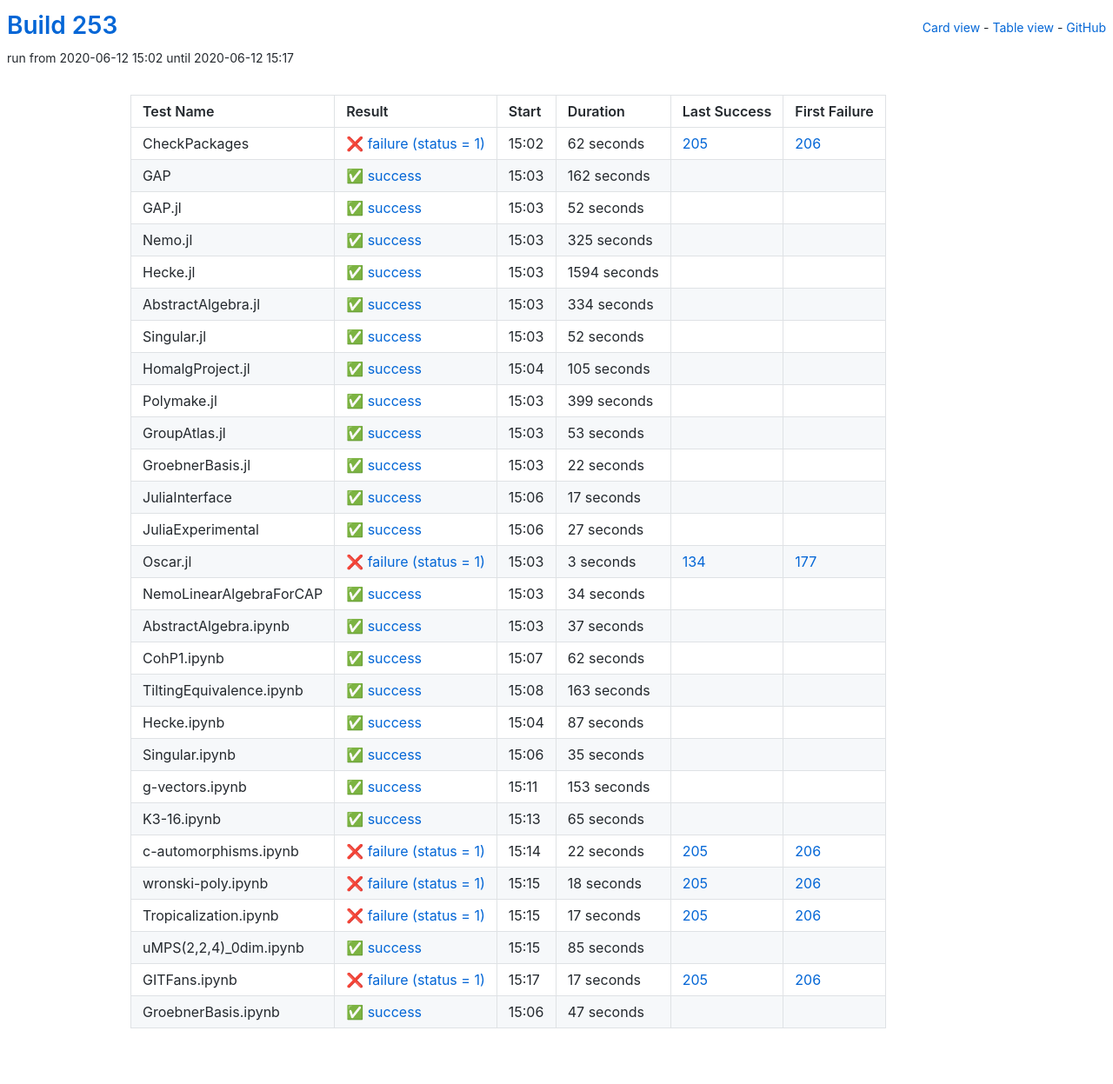
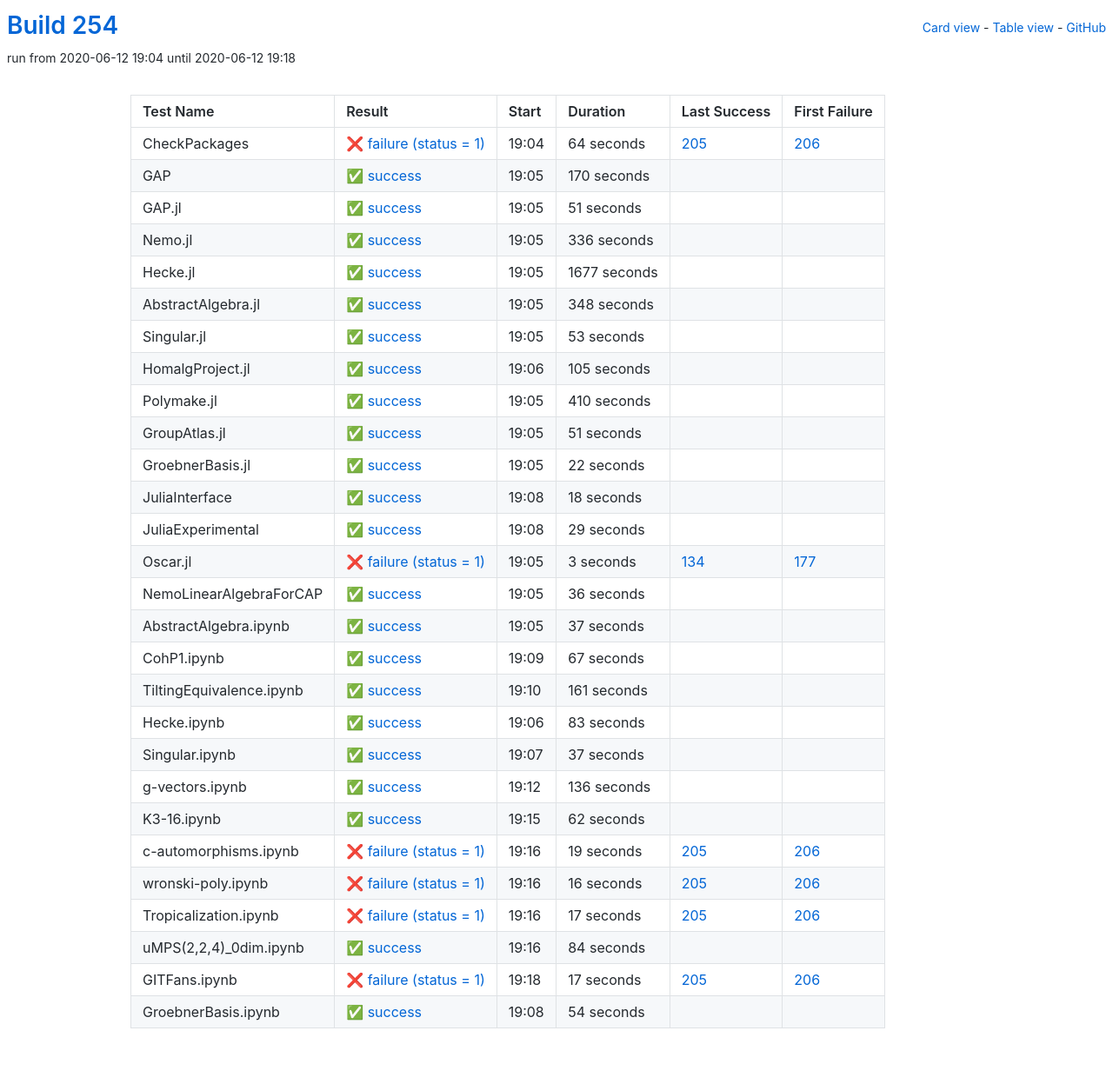
Before and after one commit to oscar-system/oscar-ci-status-stable, a Jekyll site: the page built from table.html, in a window 1280 px wide. Shown: the whole page at 87% size. Built offline with Jekyll 4.4.1, drawn with Linux system fonts in a browser that asks for light colours.

Commit message:
Build #254

```diff
--- a/_data/ci.yml
+++ b/_data/ci.yml
@@ -1,6 +1,6 @@
 ---
-build: 253
-build_url: https://oscarci.mathematik.uni-kl.de/job/oscar-stable/253/
+build: 254
+build_url: https://oscarci.mathematik.uni-kl.de/job/oscar-stable/254/
 job: oscar-stable
 organization: oscar-system
 repo: oscar-ci-status-stable
@@ -8,92 +8,92 @@ repourl: https://github.com/oscar-system/oscar-ci-status-stable
 tests:
 - name: CheckPackages
   id: checkpackages
-  log: https://oscarci.mathematik.uni-kl.de/job/oscar-stable/253/artifact/logs/build-253/CheckPackages.log
-  start: 2020-06-12 15:02
+  log: https://oscarci.mathematik.uni-kl.de/job/oscar-stable/254/artifact/logs/build-254/CheckPackages.log
+  start: 2020-06-12 19:04
   success: false
   exitcode: 1
   status: failure
-  duration: 62
+  duration: 64
   last_success: 205
   last_success_url: https://oscarci.mathematik.uni-kl.de/job/oscar-stable/205/
   first_failure: 206
   first_failure_url: https://oscarci.mathematik.uni-kl.de/job/oscar-stable/206/
 - name: GAP
   id: gap
-  log: https://oscarci.mathematik.uni-kl.de/job/oscar-stable/253/artifact/logs/build-253/GAP.log
-  start: 2020-06-12 15:03
+  log: https://oscarci.mathematik.uni-kl.de/job/oscar-stable/254/artifact/logs/build-254/GAP.log
+  start: 2020-06-12 19:05
   success: true
   exitcode: 0
   status: success
-  duration: 162
+  duration: 170
   last_success: false
   last_success_url:
   first_failure: false
   first_failure_url:
 - name: GAP.jl
   id: gap-jl
-  log: https://oscarci.mathematik.uni-kl.de/job/oscar-stable/253/artifact/logs/build-253/GAP.jl.log
-  start: 2020-06-12 15:03
+  log: https://oscarci.mathematik.uni-kl.de/job/oscar-stable/254/artifact/logs/build-254/GAP.jl.log
+  start: 2020-06-12 19:05
   success: true
   exitcode: 0
   status: success
-  duration: 52
+  duration: 51
   last_success: false
   last_success_url:
   first_failure: false
   first_failure_url:
 - name: Nemo.jl
   id: nemo-jl
-  log: https://oscarci.mathematik.uni-kl.de/job/oscar-stable/253/artifact/logs/build-253/Nemo.jl.log
-  start: 2020-06-12 15:03
+  log: https://oscarci.mathematik.uni-kl.de/job/oscar-stable/254/artifact/logs/build-254/Nemo.jl.log
+  start: 2020-06-12 19:05
   success: true
   exitcode: 0
   status: success
-  duration: 325
+  duration: 336
   last_success: false
   last_success_url:
   first_failure: false
   first_failure_url:
 - name: Hecke.jl
   id: hecke-jl
-  log: https://oscarci.mathematik.uni-kl.de/job/oscar-stable/253/artifact/logs/build-253/Hecke.jl.log
-  start: 2020-06-12 15:03
+  log: https://oscarci.mathematik.uni-kl.de/job/oscar-stable/254/artifact/logs/build-254/Hecke.jl.log
+  start: 2020-06-12 19:05
   success: true
   exitcode: 0
   status: success
-  duration: 1594
+  duration: 1677
   last_success: false
   last_success_url:
   first_failure: false
   first_failure_url:
 - name: AbstractAlgebra.jl
   id: abstractalgebra-jl
-  log: https://oscarci.mathematik.uni-kl.de/job/oscar-stable/253/artifact/logs/build-253/AbstractAlgebra.jl.log
-  start: 2020-06-12 15:03
+  log: https://oscarci.mathematik.uni-kl.de/job/oscar-stable/254/artifact/logs/build-254/AbstractAlgebra.jl.log
+  start: 2020-06-12 19:05
   success: true
   exitcode: 0
   status: success
-  duration: 334
+  duration: 348
   last_success: false
   last_success_url:
   first_failure: false
   first_failure_url:
 - name: Singular.jl
   id: singular-jl
-  log: https://oscarci.mathematik.uni-kl.de/job/oscar-stable/253/artifact/logs/build-253/Singular.jl.log
-  start: 2020-06-12 15:03
+  log: https://oscarci.mathematik.uni-kl.de/job/oscar-stable/254/artifact/logs/build-254/Singular.jl.log
+  start: 2020-06-12 19:05
   success: true
   exitcode: 0
   status: success
-  duration: 52
+  duration: 53
   last_success: false
   last_success_url:
   first_failure: false
   first_failure_url:
 - name: HomalgProject.jl
   id: homalgproject-jl
-  log: https://oscarci.mathematik.uni-kl.de/job/oscar-stable/253/artifact/logs/build-253/HomalgProject.jl.log
-  start: 2020-06-12 15:04
+  log: https://oscarci.mathematik.uni-kl.de/job/oscar-stable/254/artifact/logs/build-254/HomalgProject.jl.log
+  start: 2020-06-12 19:06
   success: true
   exitcode: 0
   status: success
@@ -104,32 +104,32 @@ tests:
   first_failure_url:
 - name: Polymake.jl
   id: polymake-jl
-  log: https://oscarci.mathematik.uni-kl.de/job/oscar-stable/253/artifact/logs/build-253/Polymake.jl.log
-  start: 2020-06-12 15:03
+  log: https://oscarci.mathematik.uni-kl.de/job/oscar-stable/254/artifact/logs/build-254/Polymake.jl.log
+  start: 2020-06-12 19:05
   success: true
   exitcode: 0
   status: success
-  duration: 399
+  duration: 410
   last_success: false
   last_success_url:
   first_failure: false
   first_failure_url:
 - name: GroupAtlas.jl
   id: groupatlas-jl
-  log: https://oscarci.mathematik.uni-kl.de/job/oscar-stable/253/artifact/logs/build-253/GroupAtlas.jl.log
-  start: 2020-06-12 15:03
+  log: https://oscarci.mathematik.uni-kl.de/job/oscar-stable/254/artifact/logs/build-254/GroupAtlas.jl.log
+  start: 2020-06-12 19:05
   success: true
   exitcode: 0
   status: success
-  duration: 53
+  duration: 51
   last_success: false
   last_success_url:
   first_failure: false
   first_failure_url:
 - name: GroebnerBasis.jl
   id: groebnerbasis-jl
-  log: https://oscarci.mathematik.uni-kl.de/job/oscar-stable/253/artifact/logs/build-253/GroebnerBasis.jl.log
-  start: 2020-06-12 15:03
+  log: https://oscarci.mathematik.uni-kl.de/job/oscar-stable/254/artifact/logs/build-254/GroebnerBasis.jl.log
+  start: 2020-06-12 19:05
   success: true
   exitcode: 0
   status: success
@@ -140,32 +140,32 @@ tests:
   first_failure_url:
 - name: JuliaInterface
   id: juliainterface
-  log: https://oscarci.mathematik.uni-kl.de/job/oscar-stable/253/artifact/logs/build-253/JuliaInterface.log
-  start: 2020-06-12 15:06
+  log: https://oscarci.mathematik.uni-kl.de/job/oscar-stable/254/artifact/logs/build-254/JuliaInterface.log
+  start: 2020-06-12 19:08
   success: true
   exitcode: 0
   status: success
-  duration: 17
+  duration: 18
   last_success: false
   last_success_url:
   first_failure: false
   first_failure_url:
 - name: JuliaExperimental
   id: juliaexperimental
-  log: https://oscarci.mathematik.uni-kl.de/job/oscar-stable/253/artifact/logs/build-253/JuliaExperimental.log
-  start: 2020-06-12 15:06
+  log: https://oscarci.mathematik.uni-kl.de/job/oscar-stable/254/artifact/logs/build-254/JuliaExperimental.log
+  start: 2020-06-12 19:08
   success: true
   exitcode: 0
   status: success
-  duration: 27
+  duration: 29
   last_success: false
   last_success_url:
   first_failure: false
   first_failure_url:
 - name: Oscar.jl
   id: oscar-jl
-  log: https://oscarci.mathematik.uni-kl.de/job/oscar-stable/253/artifact/logs/build-253/Oscar.jl.log
-  start: 2020-06-12 15:03
+  log: https://oscarci.mathematik.uni-kl.de/job/oscar-stable/254/artifact/logs/build-254/Oscar.jl.log
+  start: 2020-06-12 19:05
   success: false
   exitcode: 1
   status: failure
@@ -176,20 +176,20 @@ tests:
   first_failure_url: https://oscarci.mathematik.uni-kl.de/job/oscar-stable/177/
 - name: NemoLinearAlgebraForCAP
   id: nemolinearalgebraforcap
-  log: https://oscarci.mathematik.uni-kl.de/job/oscar-stable/253/artifact/logs/build-253/NemoLinearAlgebraForCAP.log
-  start: 2020-06-12 15:03
+  log: https://oscarci.mathematik.uni-kl.de/job/oscar-stable/254/artifact/logs/build-254/NemoLinearAlgebraForCAP.log
+  start: 2020-06-12 19:05
   success: true
   exitcode: 0
   status: success
-  duration: 34
+  duration: 36
   last_success: false
   last_success_url:
   first_failure: false
   first_failure_url:
 - name: AbstractAlgebra.ipynb
   id: abstractalgebra-ipynb
-  log: https://oscarci.mathematik.uni-kl.de/job/oscar-stable/253/artifact/logs/build-253/AbstractAlgebra.ipynb.log
-  start: 2020-06-12 15:03
+  log: https://oscarci.mathematik.uni-kl.de/job/oscar-stable/254/artifact/logs/build-254/AbstractAlgebra.ipynb.log
+  start: 2020-06-12 19:05
   success: true
   exitcode: 0
   status: success
@@ -200,8 +200,68 @@ tests:
   first_failure_url:
 - name: CohP1.ipynb
   id: cohp1-ipynb
-  log: https://oscarci.mathematik.uni-kl.de/job/oscar-stable/253/artifact/logs/build-253/CohP1.ipynb.log
-  start: 2020-06-12 15:07
+  log: https://oscarci.mathematik.uni-kl.de/job/oscar-stable/254/artifact/logs/build-254/CohP1.ipynb.log
+  start: 2020-06-12 19:09
+  success: true
+  exitcode: 0
+  status: success
+  duration: 67
+  last_success: false
+  last_success_url:
+  first_failure: false
+  first_failure_url:
+- name: TiltingEquivalence.ipynb
+  id: tiltingequivalence-ipynb
+  log: https://oscarci.mathematik.uni-kl.de/job/oscar-stable/254/artifact/logs/build-254/TiltingEquivalence.ipynb.log
+  start: 2020-06-12 19:10
+  success: true
+  exitcode: 0
+  status: success
+  duration: 161
+  last_success: false
+  last_success_url:
+  first_failure: false
+  first_failure_url:
+- name: Hecke.ipynb
+  id: hecke-ipynb
+  log: https://oscarci.mathematik.uni-kl.de/job/oscar-stable/254/artifact/logs/build-254/Hecke.ipynb.log
+  start: 2020-06-12 19:06
+  success: true
+  exitcode: 0
+  status: success
+  duration: 83
+  last_success: false
+  last_success_url:
+  first_failure: false
+  first_failure_url:
+- name: Singular.ipynb
+  id: singular-ipynb
+  log: https://oscarci.mathematik.uni-kl.de/job/oscar-stable/254/artifact/logs/build-254/Singular.ipynb.log
+  start: 2020-06-12 19:07
+  success: true
+  exitcode: 0
+  status: success
+  duration: 37
+  last_success: false
+  last_success_url:
+  first_failure: false
+  first_failure_url:
+- name: g-vectors.ipynb
+  id: g-vectors-ipynb
+  log: https://oscarci.mathematik.uni-kl.de/job/oscar-stable/254/artifact/logs/build-254/g-vectors.ipynb.log
+  start: 2020-06-12 19:12
+  success: true
+  exitcode: 0
+  status: success
+  duration: 136
+  last_success: false
+  last_success_url:
+  first_failure: false
+  first_failure_url:
+- name: K3-16.ipynb
+  id: k3-16-ipynb
+  log: https://oscarci.mathematik.uni-kl.de/job/oscar-stable/254/artifact/logs/build-254/K3-16.ipynb.log
+  start: 2020-06-12 19:15
   success: true
   exitcode: 0
   status: success
@@ -210,94 +270,34 @@ tests:
   last_success_url:
   first_failure: false
   first_failure_url:
-- name: TiltingEquivalence.ipynb
-  id: tiltingequivalence-ipynb
-  log: https://oscarci.mathematik.uni-kl.de/job/oscar-stable/253/artifact/logs/build-253/TiltingEquivalence.ipynb.log
-  start: 2020-06-12 15:08
-  success: true
-  exitcode: 0
-  status: success
-  duration: 163
-  last_success: false
-  last_success_url:
-  first_failure: false
-  first_failure_url:
-- name: Hecke.ipynb
-  id: hecke-ipynb
-  log: https://oscarci.mathematik.uni-kl.de/job/oscar-stable/253/artifact/logs/build-253/Hecke.ipynb.log
-  start: 2020-06-12 15:04
-  success: true
-  exitcode: 0
-  status: success
-  duration: 87
-  last_success: false
-  last_success_url:
-  first_failure: false
-  first_failure_url:
-- name: Singular.ipynb
-  id: singular-ipynb
-  log: https://oscarci.mathematik.uni-kl.de/job/oscar-stable/253/artifact/logs/build-253/Singular.ipynb.log
-  start: 2020-06-12 15:06
-  success: true
-  exitcode: 0
-  status: success
-  duration: 35
-  last_success: false
-  last_success_url:
-  first_failure: false
-  first_failure_url:
-- name: g-vectors.ipynb
-  id: g-vectors-ipynb
-  log: https://oscarci.mathematik.uni-kl.de/job/oscar-stable/253/artifact/logs/build-253/g-vectors.ipynb.log
-  start: 2020-06-12 15:11
-  success: true
-  exitcode: 0
-  status: success
-  duration: 153
-  last_success: false
-  last_success_url:
-  first_failure: false
-  first_failure_url:
-- name: K3-16.ipynb
-  id: k3-16-ipynb
-  log: https://oscarci.mathematik.uni-kl.de/job/oscar-stable/253/artifact/logs/build-253/K3-16.ipynb.log
-  start: 2020-06-12 15:13
-  success: true
-  exitcode: 0
-  status: success
-  duration: 65
-  last_success: false
-  last_success_url:
-  first_failure: false
-  first_failure_url:
 - name: c-automorphisms.ipynb
   id: c-automorphisms-ipynb
-  log: https://oscarci.mathematik.uni-kl.de/job/oscar-stable/253/artifact/logs/build-253/c-automorphisms.ipynb.log
-  start: 2020-06-12 15:14
+  log: https://oscarci.mathematik.uni-kl.de/job/oscar-stable/254/artifact/logs/build-254/c-automorphisms.ipynb.log
+  start: 2020-06-12 19:16
   success: false
   exitcode: 1
   status: failure
-  duration: 22
+  duration: 19
   last_success: 205
   last_success_url: https://oscarci.mathematik.uni-kl.de/job/oscar-stable/205/
   first_failure: 206
   first_failure_url: https://oscarci.mathematik.uni-kl.de/job/oscar-stable/206/
 - name: wronski-poly.ipynb
   id: wronski-poly-ipynb
-  log: https://oscarci.mathematik.uni-kl.de/job/oscar-stable/253/artifact/logs/build-253/wronski-poly.ipynb.log
-  start: 2020-06-12 15:15
+  log: https://oscarci.mathematik.uni-kl.de/job/oscar-stable/254/artifact/logs/build-254/wronski-poly.ipynb.log
+  start: 2020-06-12 19:16
   success: false
   exitcode: 1
   status: failure
-  duration: 18
+  duration: 16
   last_success: 205
   last_success_url: https://oscarci.mathematik.uni-kl.de/job/oscar-stable/205/
   first_failure: 206
   first_failure_url: https://oscarci.mathematik.uni-kl.de/job/oscar-stable/206/
 - name: Tropicalization.ipynb
   id: tropicalization-ipynb
-  log: https://oscarci.mathematik.uni-kl.de/job/oscar-stable/253/artifact/logs/build-253/Tropicalization.ipynb.log
-  start: 2020-06-12 15:15
+  log: https://oscarci.mathematik.uni-kl.de/job/oscar-stable/254/artifact/logs/build-254/Tropicalization.ipynb.log
+  start: 2020-06-12 19:16
   success: false
   exitcode: 1
   status: failure
@@ -308,20 +308,20 @@ tests:
   first_failure_url: https://oscarci.mathematik.uni-kl.de/job/oscar-stable/206/
 - name: uMPS(2,2,4)_0dim.ipynb
   id: umps-2-2-4-0dim-ipynb
-  log: https://oscarci.mathematik.uni-kl.de/job/oscar-stable/253/artifact/logs/build-253/uMPS-2-2-4-_0dim.ipynb.log
-  start: 2020-06-12 15:15
+  log: https://oscarci.mathematik.uni-kl.de/job/oscar-stable/254/artifact/logs/build-254/uMPS-2-2-4-_0dim.ipynb.log
+  start: 2020-06-12 19:16
   success: true
   exitcode: 0
   status: success
-  duration: 85
+  duration: 84
   last_success: false
   last_success_url:
   first_failure: false
   first_failure_url:
 - name: GITFans.ipynb
   id: gitfans-ipynb
-  log: https://oscarci.mathematik.uni-kl.de/job/oscar-stable/253/artifact/logs/build-253/GITFans.ipynb.log
-  start: 2020-06-12 15:17
+  log: https://oscarci.mathematik.uni-kl.de/job/oscar-stable/254/artifact/logs/build-254/GITFans.ipynb.log
+  start: 2020-06-12 19:18
   success: false
   exitcode: 1
   status: failure
@@ -332,12 +332,12 @@ tests:
   first_failure_url: https://oscarci.mathematik.uni-kl.de/job/oscar-stable/206/
 - name: GroebnerBasis.ipynb
   id: groebnerbasis-ipynb
-  log: https://oscarci.mathematik.uni-kl.de/job/oscar-stable/253/artifact/logs/build-253/GroebnerBasis.ipynb.log
-  start: 2020-06-12 15:06
+  log: https://oscarci.mathematik.uni-kl.de/job/oscar-stable/254/artifact/logs/build-254/GroebnerBasis.ipynb.log
+  start: 2020-06-12 19:08
   success: true
   exitcode: 0
   status: success
-  duration: 47
+  duration: 54
   last_success: false
   last_success_url:
   first_failure: false
```
Also changed, not shown: README.md.
